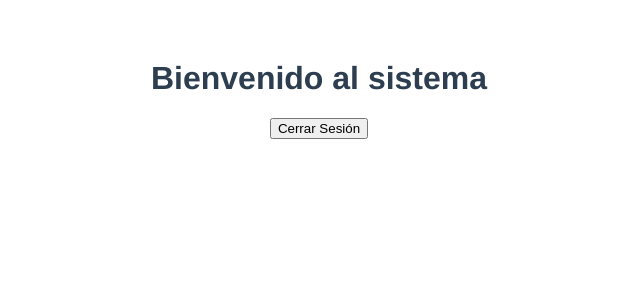
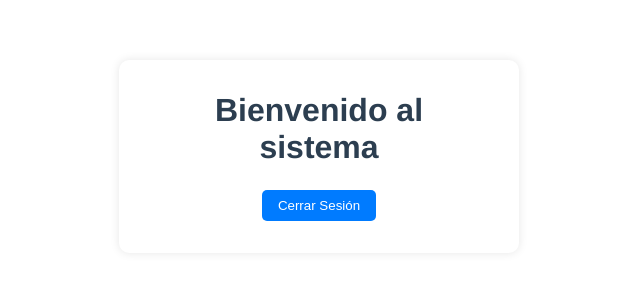
Before and after one commit to ChristopherPalloArias/frontend--RestApi, a Vue app: page /dashboard in a window 1280 px wide. Shown: the top 300 px of the page, without its empty margins (321-961 px from the left). Built offline with nearby package versions, Linux system fonts and the light colour scheme; sample sign-in values are in the browser's storage.

Commit message:
Add style Dashboard

```diff
--- a/src/components/Dashboard.vue
+++ b/src/components/Dashboard.vue
@@ -1,7 +1,9 @@
 <template>
   <div class="dashboard">
-    <h1>Bienvenido al sistema</h1>
-    <button @click="logout">Cerrar Sesión</button>
+    <div class="dashboard-container">
+      <h1>Bienvenido al sistema</h1>
+      <button @click="logout">Cerrar Sesión</button>
+    </div>
   </div>
 </template>
 
@@ -19,5 +21,55 @@ export default {
 </script>
 
 <style scoped>
-/* Agrega tus estilos aquí */
+* {
+  margin: 0;
+  padding: 0;
+  box-sizing: border-box;
+}
+
+html, body {
+  height: 100%;
+  font-family: Arial, sans-serif;
+}
+
+body {
+  display: flex;
+  justify-content: center;
+  align-items: center;
+  background: #f5f5f5;
+}
+
+.dashboard {
+  display: flex;
+  justify-content: center;
+  align-items: center;
+  height: 100%;
+  width: 100%;
+}
+
+.dashboard-container {
+  background: #fff;
+  padding: 2rem;
+  border-radius: 10px;
+  box-shadow: 0 0 10px rgba(0, 0, 0, 0.1);
+  text-align: center;
+  width: 400px;
+}
+
+.dashboard-container h1 {
+  margin-bottom: 1.5rem;
+}
+
+button {
+  padding: 0.5rem 1rem;
+  background: #007bff;
+  color: white;
+  border: none;
+  border-radius: 5px;
+  cursor: pointer;
+}
+
+button:hover {
+  background: #0056b3;
+}
 </style>
```
